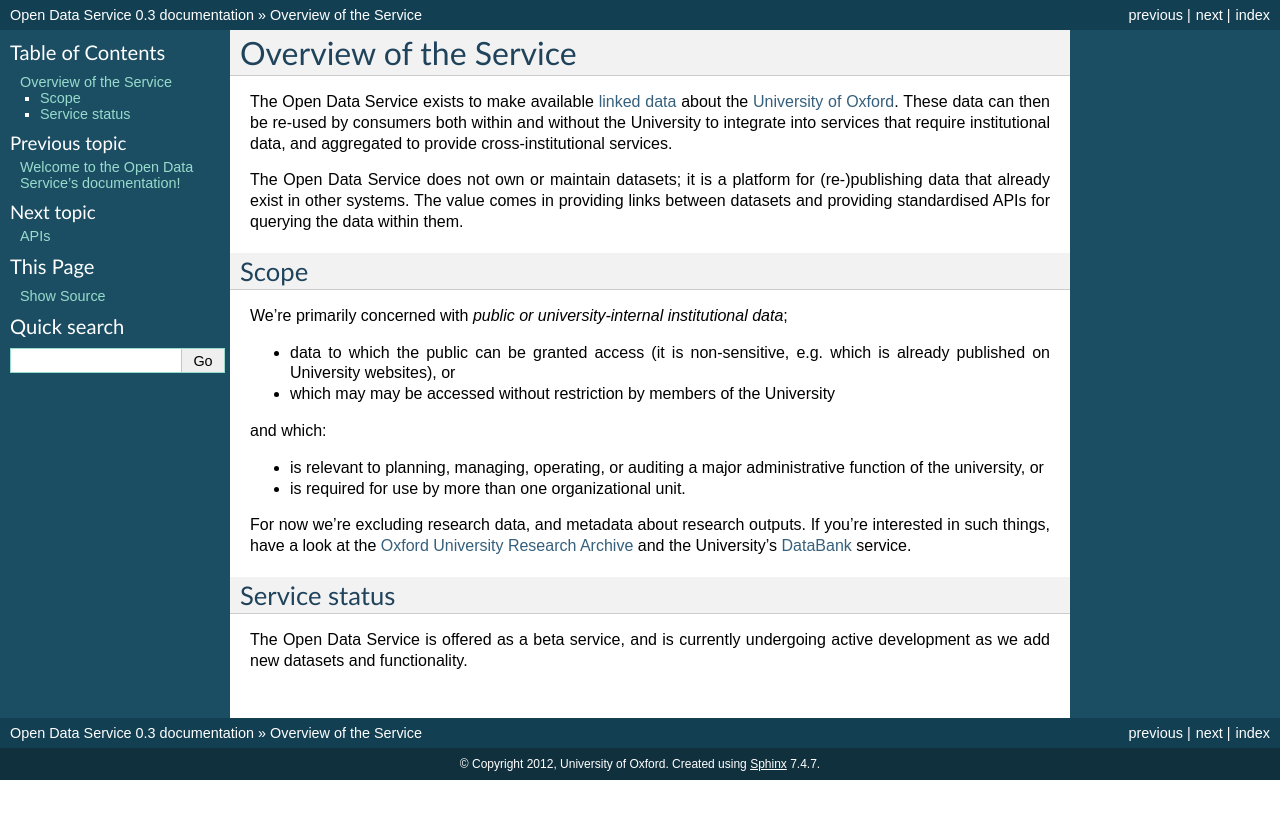
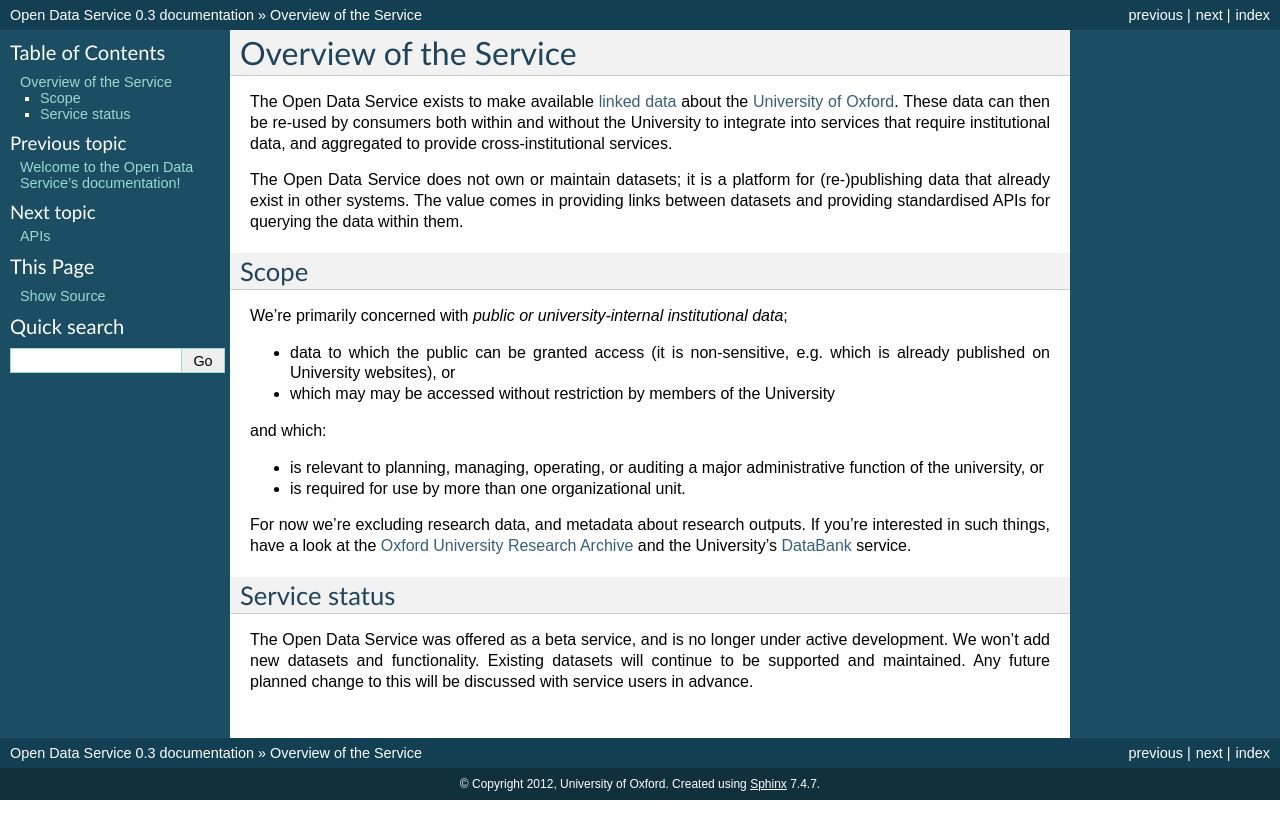
Before and after one commit to ox-it/dataox, a Sphinx documentation site: the page built from userdocs/source/overview.rst, in a window 1280 px wide. Shown: the top 839 px of the page. Built offline with Sphinx 7.4.7, drawn with Linux system fonts in a browser that asks for light colours.

Commit message:
update documentation to reflect end of beta service

```diff
--- a/userdocs/source/overview.rst
+++ b/userdocs/source/overview.rst
@@ -34,5 +34,4 @@
 Service status
 --------------
 
-The Open Data Service is offered as a beta service, and is currently undergoing
-active development as we add new datasets and functionality.
+The Open Data Service was offered as a beta service, and is no longer under active development. We won't add new datasets and functionality. Existing datasets will continue to be supported and maintained. Any future planned change to this will be discussed with service users in advance.
```
